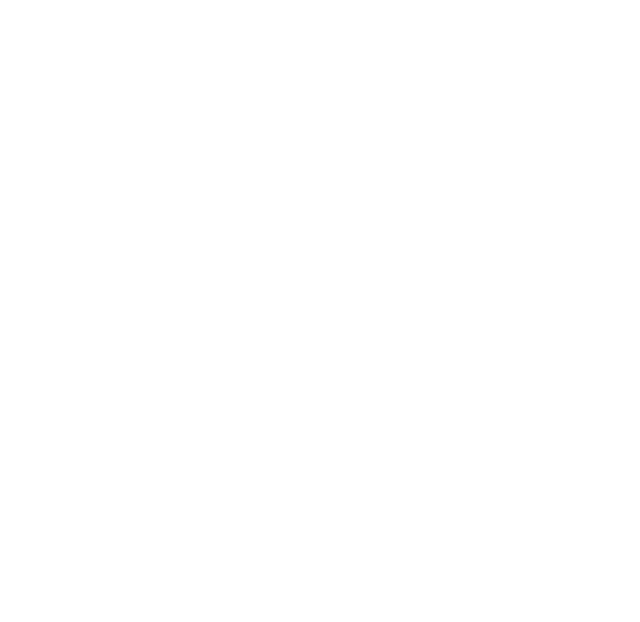
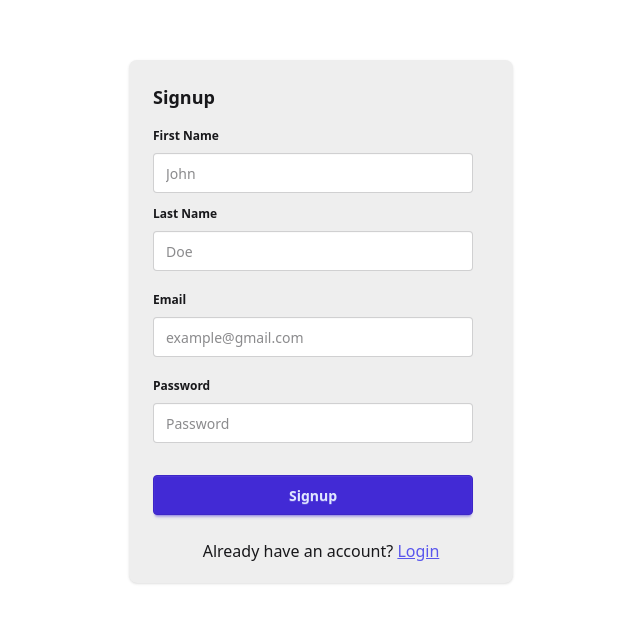
Before and after one commit to medaVyshnavi/devtinder-web, a React (Vite) app: page /signup in a window 1280 px wide. Before the commit this address had no page. Shown: the part 164-786 px from the top of the page, without its empty margins (319-959 px from the left). Built offline with nearby package versions, Linux system fonts and the light colour scheme.

Commit message:
sign up and connections

```diff
--- a/src/App.jsx
+++ b/src/App.jsx
@@ -12,6 +12,7 @@ function App() {
       <BrowserRouter basename="/">
         <Routes>
           <Route path="/login" element={<Login />} />
+          <Route path="/signup" element={<Login />} />
           <Route path="/feed" element={<Body />}>
             <Route path="" element={<Feed />} />
             <Route path="profile" element={<Profile />} />
--- a/src/app/feedSlice.js
+++ b/src/app/feedSlice.js
@@ -4,9 +4,13 @@ const feedSlice = createSlice({
   name: "feed",
   initialState: null,
   reducers: {
-    addFeed: (state,action) => action.payload
+    addFeed: (state, action) => action.payload,
+    removeUserFromFeed: (state, action) => {
+      const user = state.filter(feed => feed._id !== action.payload)
+      return user
+    }
   },
 });
 
-export const { addFeed } = feedSlice.actions;
+export const { addFeed, removeUserFromFeed } = feedSlice.actions;
 export default feedSlice.reducer;
--- a/src/components/Card.jsx
+++ b/src/components/Card.jsx
@@ -1,20 +1,52 @@
 import React from 'react'
+import { BASE_URL } from '../utils/constants'
+import axios from 'axios'
+import { useDispatch } from 'react-redux'
+import { removeUserFromFeed } from '../app/feedSlice'
 
 const Card = ({ user }) => {
+  const dispatch = useDispatch();
+  const { _id, firstName, lastName, gender, photoURL, age, about } = user
 
-  const {firstName, lastName, gender, photoURL,age,about} = user
-  return (
+  const handleSendRequest = async (e, status, userId) => {
+    e.preventDefault();
+    try {
+      const response = await axios.post(
+        BASE_URL + "/request/send/"+status+"/"+userId, {},{withCredentials:true}
+      );
+      alert(response.data.message)
+      dispatch(removeUserFromFeed(userId))
+    } catch (err) {
+      console.log(err)
+    }
+  }
+
+  return user && (
     <div className="card bg-base-300 w-96 shadow-sm">
       <figure className="px-5 pt-5">
         <img src={photoURL} alt="Shoes" className="rounded-full w-2/3" />
       </figure>
       <div className="card-body items-center text-center">
-        <h2 className="card-title">{firstName} {lastName}</h2>
-        <h3>{gender?.toUpperCase()} { age}</h3>
+        <h2 className="card-title">
+          {firstName} {lastName}
+        </h2>
+        <h3>
+          {gender?.toUpperCase()} {age}
+        </h3>
         <p>{about}</p>
         <div className="card-actions">
-          <button className="btn btn-primary">Ignore</button>
-          <button className="btn btn-secondary">Interested</button>
+          <button
+            className="btn btn-primary"
+            onClick={(e) => handleSendRequest(e,"ignore", _id)}
+          >
+            Ignore
+          </button>
+          <button
+            className="btn btn-secondary"
+            onClick={(e) => handleSendRequest(e,"interested", _id)}
+          >
+            Interested
+          </button>
         </div>
       </div>
     </div>
--- a/src/components/Connections.jsx
+++ b/src/components/Connections.jsx
@@ -22,7 +22,11 @@ const Connections = () => {
 
   if (!connections) return;
 
-  if(connections.length === 0 ) return <h1>You dont have any connections</h1>
+  if(connections.length === 0 ) return (
+    <h1 className="flex justify-center items-center m-4">
+      You dont have any connections
+    </h1>
+  );
 
   return (
     connections && (
--- a/src/components/Feed.jsx
+++ b/src/components/Feed.jsx
@@ -18,11 +18,14 @@ const Feed = () => {
     fetchFeedData();
   }, [])
 
-  return feed && (
-    <div className='flex justify-center items-center m-4'>
-      <Card user={feed[0] } />
-    </div>
-  )
+  if(!feed || feed.length === 0) return <div className='flex justify-center my-10'>No feed found</div>
+  return (
+    feed && (
+      <div className="flex justify-center items-center m-4">
+        {feed.length > 0 && <Card user={feed[0]} />}
+      </div>
+    )
+  );
 }
 
 export default Feed
--- a/src/components/Login.jsx
+++ b/src/components/Login.jsx
@@ -1,38 +1,83 @@
 import React, { useState } from 'react'
 import axios from 'axios';
-import { useNavigate } from 'react-router-dom';
+import { useNavigate, useLocation } from 'react-router-dom';
 import { useDispatch } from "react-redux"
 import { addUser } from "../app/userSlice"
-import {BASE_URL} from "../utils/constants"
+import { BASE_URL } from "../utils/constants"
+import { Link } from 'react-router-dom';
 
 const Login = () => {
   const navigate = useNavigate();
   const dispatch = useDispatch();
+  const currentPath = useLocation().pathname;
 
-  const [email, setEmail] = useState("Himanshu@gmail.com");
-  const [password, setPassword] = useState("Himanshu16()");
+  const pageType = currentPath.includes("login") ? "Login" : "Signup"
+
+  const [email, setEmail] = useState("");
+  const [password, setPassword] = useState("");
+  const [firstName, setFirstName] = useState("");
+  const [lastName, setLastName] = useState("");
 
   const handleSubmit = async (e) => {
     try {
       e.preventDefault();
-      const response = await axios.post(BASE_URL+"/login",
+      const response = await axios.post(
+        BASE_URL + "/login",
         { email: email, password: password },
-        { withCredentials : true }
+        { withCredentials: true }
       );
 
       if (response.status === 200) {
         dispatch(addUser(response.data.data));
-        navigate("/feed")
+        navigate("/feed");
+
       }
     } catch (error) {
       // alert(error.response.data);
-      console.log(error.response.data)
+      console.log(error.response.data);
+    }
+  }
+
+  const handleRegister = async (e) => {
+    e.preventDefault();
+    try {
+      const response = await axios.post(BASE_URL + "/signup", { firstName: firstName, lastName: lastName, email: email, password: password }, { withCredentials: true })
+      if (response.status === 200) {
+        dispatch(addUser(response.data.data));
+        navigate("/feed/profile")
+      }
+    } catch (err) {
+      console.log(err)
     }
   }
   return (
     <div className="card bg-base-300 w-96 shadow-sm flex justify-center m-auto my-56">
       <div className="card-body">
-        <h2 className="card-title">Login</h2>
+        <h2 className="card-title">{pageType}</h2>
+        {pageType === "Signup" && (
+          <div>
+            <fieldset className="fieldset">
+              <legend className="fieldset-legend">First Name </legend>
+              <input
+                value={firstName}
+                onChange={(e) => setFirstName(e.target.value)}
+                type="text"
+                className="input"
+                placeholder="John"
+              />
+            </fieldset>
+            <fieldset className="fieldset">
+              <legend className="fieldset-legend">Last Name </legend>
+              <input
+                value={lastName}
+                onChange={(e) => setLastName(e.target.value)}
+                type="text"
+                className="input"
+                placeholder="Doe"
+              />
+            </fieldset>
+          </div>
+        )}
         <fieldset className="fieldset">
           <legend className="fieldset-legend">Email </legend>
           <input
@@ -54,9 +99,29 @@ const Login = () => {
           />
         </fieldset>
         <div className="card-actions justify-center mt-5 mr-4">
-          <button className="btn btn-primary w-full" onClick={(e)=>handleSubmit(e)}>Login</button>
+          <button
+            className="btn btn-primary w-full"
+            onClick={
+              pageType == "Login"
+                ? (e) => handleSubmit(e)
+                : (e) => handleRegister(e)
+            }
+          >
+            {pageType}
+          </button>
         </div>
       </div>
+      {pageType === "Login" ? (
+        <Link to="/signup" className="text-center pb-5">
+          Dont have an account?{" "}
+          <span className="underline text-[#5956ed]">Sign up</span>
+        </Link>
+      ) : (
+        <Link to="/login" className="text-center pb-5">
+          Already have an account?{" "}
+          <span className="underline text-[#5956ed]">Login</span>
+        </Link>
+      )}
     </div>
   );
 }
--- a/src/components/Requests.jsx
+++ b/src/components/Requests.jsx
@@ -38,7 +38,7 @@ const Requests = () => {
 
   if (!requests) return;
 
-  if (requests.length === 0) return <h1>You dont have any connections</h1>;
+  if (requests.length === 0) return <h1 className="flex justify-center items-center m-4">You dont have any requests</h1>;
 
   return (
     requests && (
```
